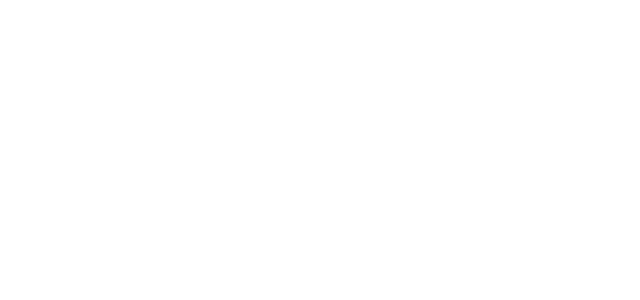
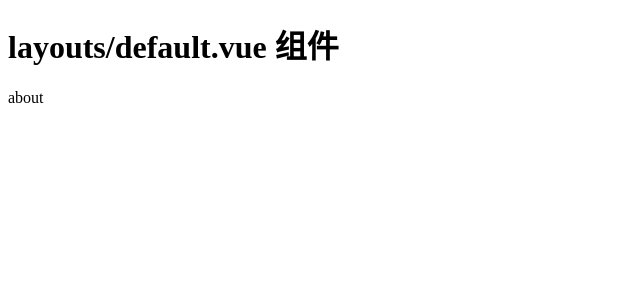
Before and after one commit to 15025639392/study-ssr-vue, a Nuxt app: page /about in a window 1280 px wide. Before the commit this address had no page. Shown: the top 300 px of the page, without its empty margins (0-640 px from the left). Built offline with nearby package versions, Linux system fonts and the light colour scheme.

Commit message:
08-布局组件

```diff
--- /dev/null
+++ b/layouts/default.vue
@@ -0,0 +1,17 @@
+<template>
+  <div>
+      <h1>layouts/default.vue 组件</h1>
+      <!-- 页面出口  相当于子路由 -->
+      <nuxt/>
+  </div>
+</template>
+
+<script>
+export default {
+    name:'LayoutDefault'
+}
+</script>
+
+<style>
+
+</style>
--- /dev/null
+++ b/layouts/foo.vue
@@ -0,0 +1,16 @@
+<template>
+  <div>
+      <h1>layouts/foo.vue 组件</h1>
+      <nuxt/>
+  </div>
+</template>
+
+<script>
+export default {
+    name:'LayoutsFoo'
+}
+</script>
+
+<style>
+
+</style>
--- /dev/null
+++ b/pages/about.vue
@@ -0,0 +1,13 @@
+<template>
+  <div>about</div>
+</template>
+
+<script>
+export default {
+    name:'About'
+}
+</script>
+
+<style>
+
+</style>
--- a/pages/index.vue
+++ b/pages/index.vue
@@ -6,7 +6,8 @@
 
 <script>
 export default {
-    name:'IndexPage'
+    name:'IndexPage',
+    layout:'foo'
 }
 </script>
 
```
